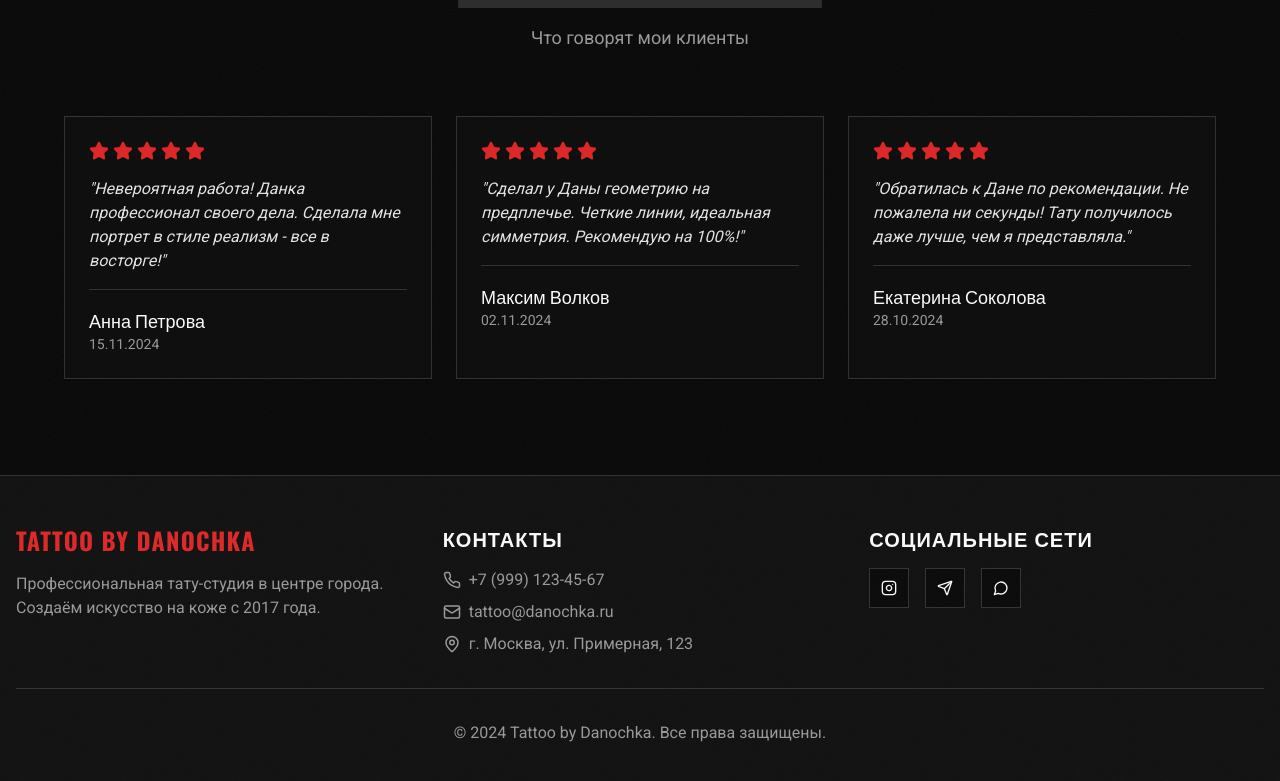
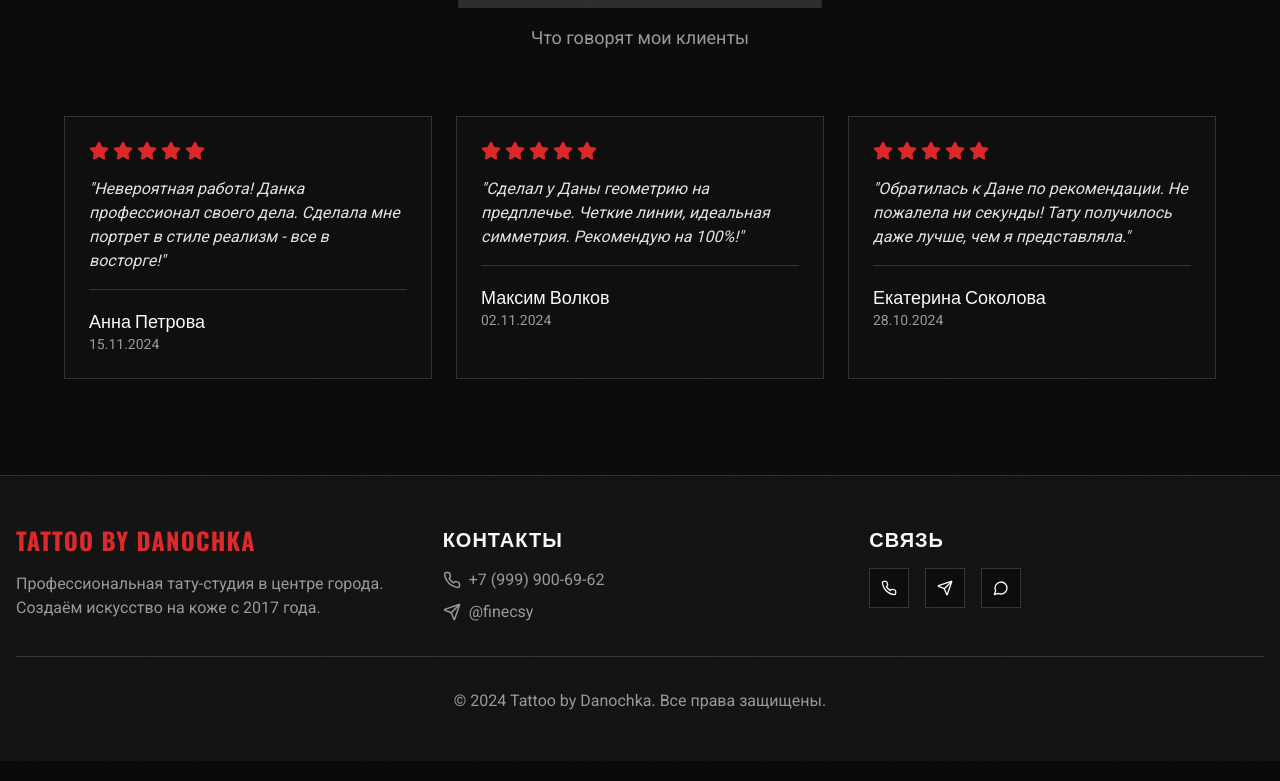
Before and after one commit to pr-poehali-dev/tattoo-artist-website-1, a React (Vite) app: page / in a window 1280 px wide. Shown: the part 4593-5374 px from the top of the page. Built offline with nearby package versions, Linux system fonts and the light colour scheme.

Commit message:
feat: добавлены контакты компании

```diff
--- a/src/pages/Index.tsx
+++ b/src/pages/Index.tsx
@@ -448,30 +448,32 @@ export default function Index() {
               <div className="space-y-2 text-muted-foreground">
                 <div className="flex items-center gap-2">
                   <Icon name="Phone" size={18} />
-                  <span>+7 (999) 123-45-67</span>
+                  <a href="tel:+79999006962" className="hover:text-primary transition-colors">+7 (999) 900-69-62</a>
                 </div>
                 <div className="flex items-center gap-2">
-                  <Icon name="Mail" size={18} />
-                  <span>tattoo@danochka.ru</span>
-                </div>
-                <div className="flex items-center gap-2">
-                  <Icon name="MapPin" size={18} />
-                  <span>г. Москва, ул. Примерная, 123</span>
+                  <Icon name="Send" size={18} />
+                  <a href="https://t.me/finecsy" target="_blank" rel="noopener noreferrer" className="hover:text-primary transition-colors">@finecsy</a>
                 </div>
               </div>
             </div>
             <div>
-              <h4 className="font-oswald text-xl mb-4">СОЦИАЛЬНЫЕ СЕТИ</h4>
+              <h4 className="font-oswald text-xl mb-4">СВЯЗЬ</h4>
               <div className="flex gap-4">
+                <a href="tel:+79999006962">
                   <Button variant="outline" size="icon" className="border-border hover:border-primary hover:text-primary">
-                  <Icon name="Instagram" size={20} />
+                    <Icon name="Phone" size={20} />
                   </Button>
+                </a>
+                <a href="https://t.me/finecsy" target="_blank" rel="noopener noreferrer">
                   <Button variant="outline" size="icon" className="border-border hover:border-primary hover:text-primary">
                     <Icon name="Send" size={20} />
                   </Button>
+                </a>
+                <a href="https://wa.me/79999006962" target="_blank" rel="noopener noreferrer">
                   <Button variant="outline" size="icon" className="border-border hover:border-primary hover:text-primary">
                     <Icon name="MessageCircle" size={20} />
                   </Button>
+                </a>
               </div>
             </div>
           </div>
```
Lines whose indentation alone changed are shown as unchanged.
